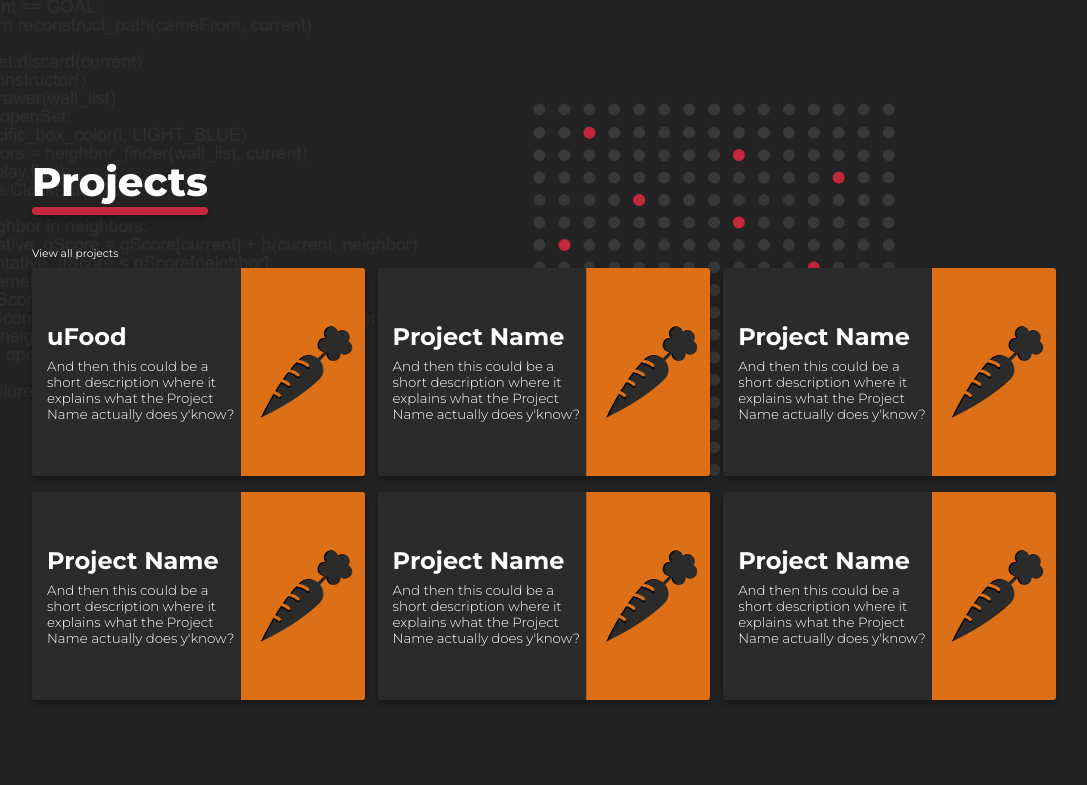
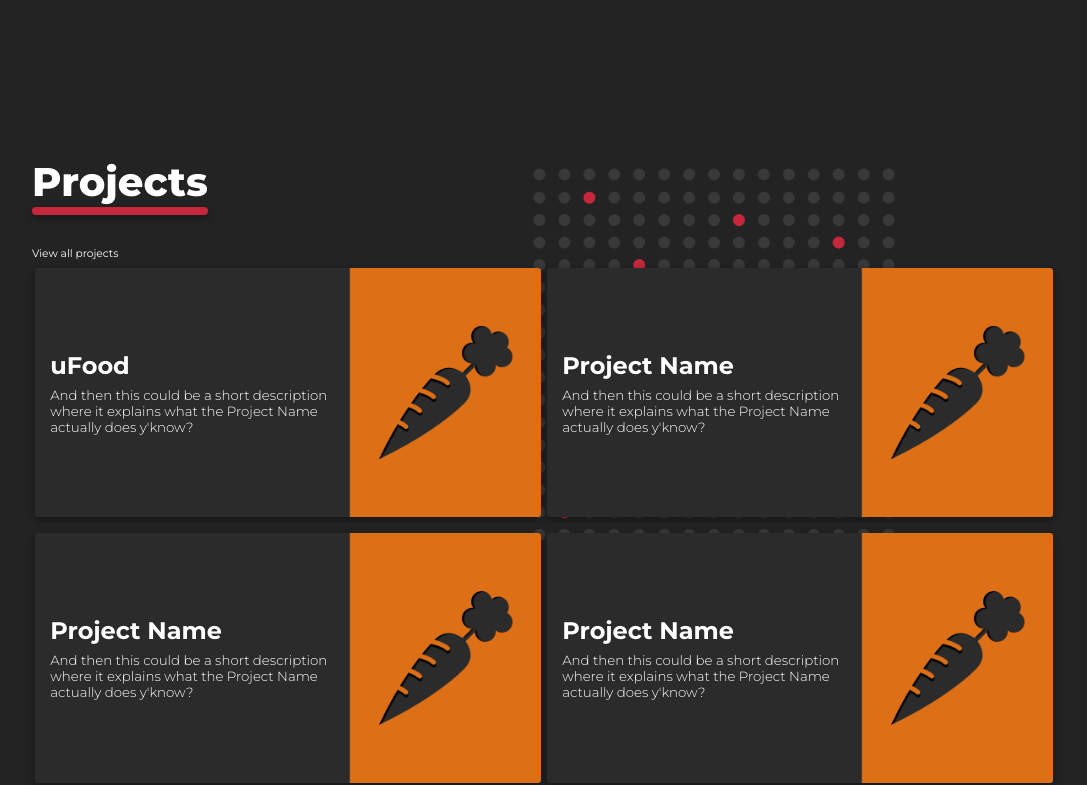
Before and after one commit to BlieNuckel/portfolioWebsite, a plain HTML site: page index.html in a window 1280 px wide. Shown: the part 527-1312 px from the top of the page, without its empty margins (96-1183 px from the left). Drawn offline with Linux system fonts and the light colour scheme.

Commit message:
fixed background images overflow

```diff
--- a/css/main.css
+++ b/css/main.css
@@ -13,10 +13,16 @@ html {
 }
 
 body {
+    position: relative;
     background-color: #232323;
     font-family: 'Montserrat', sans-serif;
     margin: 0;
     padding: 0;
+}
+
+html,
+body {
+    overflow-x: hidden;
 }
 
 main {
@@ -204,6 +210,8 @@ nav a {
 .project-card-container div {
     flex: 0 32.5%;
     border-radius: 3px;
+    flex: 1;
+
 }
 
 @media screen and (min-width: 815px) and (max-width: 1218px) {
@@ -215,12 +223,12 @@ nav a {
 
 @media screen and (min-width: 1220px) {
     .project-card-container div {
-        min-width: 325px;
+        min-width: 350px;
     }
 }
 
 .project-card-container>* {
-    margin: 0.5em 0;
+    margin: 0.5em 0.2em;
 }
 
 @media screen and (min-width: 815px) and (max-width: 1218px) {
@@ -710,7 +718,7 @@ nav a {
     filter: opacity(0.05);
     margin: 0;
     right: 58vw;
-    height: 800px;
+    height: 50vh;
 }
 
 @media screen {}
@@ -719,7 +727,6 @@ nav a {
     position: absolute;
     margin: 0;
     z-index: -1;
-    margin-top: -65px;
     right: 21.1vw;
     width: 400px;
 }
@@ -738,7 +745,6 @@ nav a {
     z-index: -1;
     width: 375px;
     margin: 0;
-    margin-top: -40px;
     left: 48vw;
 }
 
--- a/scripts/main.js
+++ b/scripts/main.js
@@ -25,7 +25,7 @@ function activeSectionUpdater() {
                 newActive = element.id
             }
         } else {
-            if (rect['y'] <= 0) {
+            if (rect['y'] <= 30) {
                 newActive = element.id
             }
         }
```
